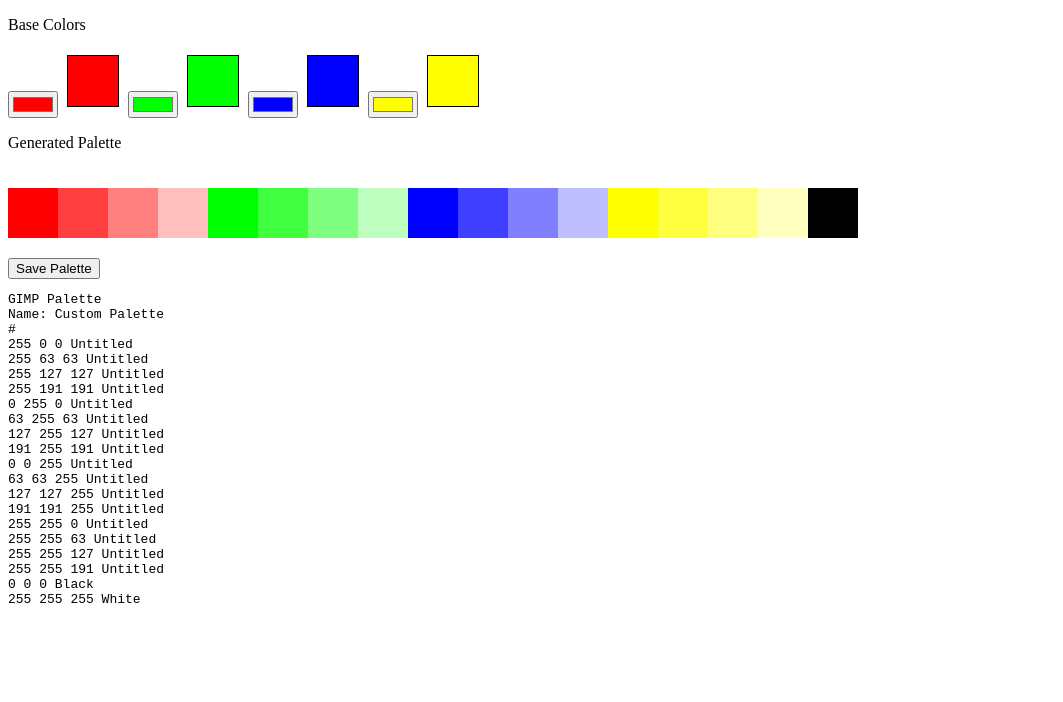
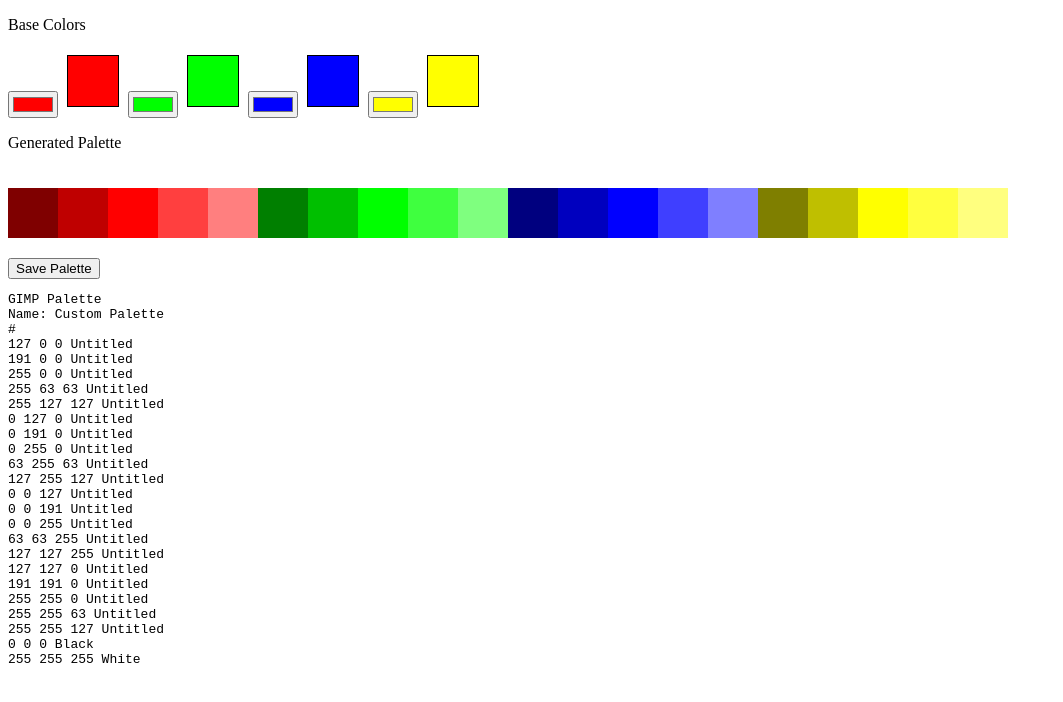
Before and after one commit to ForceConstant/palette_maker, a plain HTML site: page index.html in a window 1280 px wide. Shown: the whole page, without its empty margins (0-1063 px from the left). Drawn offline with Linux system fonts and the light colour scheme.

Commit message:
Add darker shades

```diff
--- a/index.html
+++ b/index.html
@@ -35,7 +35,7 @@
 
     <p>Generated Palette</p>
     <!-- Canvas for Palette -->
-    <canvas id="palette" width="900" height="50"></canvas>
+    <canvas id="palette" width="1000" height="50"></canvas>
     <p></p>
     <button id="savePaletteBtn">Save Palette</button>
 
@@ -53,6 +53,8 @@
         const patch4 = document.getElementById('patch4');
         const paletteCanvas = document.getElementById('palette');
         const ctx = paletteCanvas.getContext('2d');
+        const num_dark_shades = 2;
+        const num_light_shades = 2;
 
         // Add event listeners to color patches
         patch1.addEventListener('click', () => color1Input.click());
@@ -69,21 +71,41 @@
         // Function to generate lighter shades of a color
         function lighterShades(color, amount) {
             const shades = [];
-            for (let i = 1; i <= 3; i++) {
+            for (let i = 1; i <= num_light_shades; i++) {
                 shades.push(lightenColor(color, amount * i));
+            }
+            return shades;
+        }
+
+        // Function to generate darker shades of a color
+        function darkerShades(color, amount) {
+            const shades = [];
+            for (let i = num_dark_shades; i >= 1; i--) {
+                shades.push(darkenColor(color, amount * i));
             }
             return shades;
         }
 
         // Function to lighten a color
         function lightenColor(color, amount) {
-            console.log('lighten by: ', amount)
             let rgb = hexToRgb(color);
 
             // Calculate the new RGB values
             rgb.r = Math.min(255, Math.floor(rgb.r + (255 - rgb.r) * amount));
             rgb.g = Math.min(255, Math.floor(rgb.g + (255 - rgb.g) * amount));
             rgb.b = Math.min(255, Math.floor(rgb.b + (255 - rgb.b) * amount));
+
+            return rgbToHex(rgb);
+        }
+
+        // Function to darken a color
+        function darkenColor(color, amount) {
+            let rgb = hexToRgb(color);
+
+            // Calculate the new RGB values
+            rgb.r = Math.max(0, Math.floor(rgb.r * (1 - amount)));
+            rgb.g = Math.max(0, Math.floor(rgb.g * (1 - amount)));
+            rgb.b = Math.max(0, Math.floor(rgb.b * (1 - amount)));
 
             return rgbToHex(rgb);
         }
@@ -104,45 +126,6 @@
         // Helper function to convert RGB to hex
         function rgbToHex(rgb) {
             return '#' + ((1 << 24) + (rgb.r << 16) + (rgb.g << 8) + rgb.b).toString(16).slice(1).toUpperCase();
-        }
-
-        // Function to draw palette
-        function drawPalette() {
-            ctx.clearRect(0, 0, paletteCanvas.width, paletteCanvas.height);
-            let x = 0;
-            let amount = .25
-            const colors = [color1Input.value, color2Input.value, color3Input.value, color4Input.value];
-            console.log('Drawing palette with colors:', colors);
-            for (const color of colors) {
-                console.log('Drawing color:', color, 'at position:', x);
-                if (!ctx.fillStyle) {
-                    console.error('Error setting fillStyle:', ctx.fillStyle);
-                }
-                ctx.fillStyle = color;
-                ctx.fillRect(x, 0, 50, 50);
-                x += 50;
-                const shades = lighterShades(color, amount);
-                if (shades.length !== 3) {
-                    console.error('Error generating shades:', shades);
-                }
-                console.log('Drawing shades of color:', color, 'at positions:', x, 'to', x + (shades.length * 50));
-                for (const shade of shades) {
-                    console.log('Drawing shade:', shade, 'at position:', x);
-                    if (!ctx.fillStyle) {
-                        console.error('Error setting fillStyle:', ctx.fillStyle);
-                    }
-                    ctx.fillStyle = shade;
-                    ctx.fillRect(x, 0, 50, 50);
-                    x += 50;
-                }
-            }
-            ctx.fillStyle = "#000000";
-            ctx.fillRect(x, 0, 50, 50);
-
-            x += 50
-            ctx.fillStyle = "#FFFFFF";
-            ctx.fillRect(x, 0, 50, 50);
-            console.log('Finished drawing palette.');
         }
 
 
@@ -168,15 +151,56 @@
             updateGPLDisplay();
         });
 
+        function drawPalette() {
+            ctx.clearRect(0, 0, paletteCanvas.width, paletteCanvas.height);
+            let x = 0;
+            let amount = .25;
+            const colors = [color1Input.value, color2Input.value, color3Input.value, color4Input.value];
+            for (const color of colors) {
+                const darkShades = darkerShades(color, amount);
+                const lightShades = lighterShades(color, amount);
+
+                for (const shade of darkShades) {
+                    ctx.fillStyle = shade;
+                    ctx.fillRect(x, 0, 50, 50);
+                    x += 50;
+                }
+
+                ctx.fillStyle = color;
+                ctx.fillRect(x, 0, 50, 50);
+                x += 50;
+
+                for (const shade of lightShades) {
+                    ctx.fillStyle = shade;
+                    ctx.fillRect(x, 0, 50, 50);
+                    x += 50;
+                }
+            }
+            ctx.fillStyle = "#000000";
+            ctx.fillRect(x, 0, 50, 50);
+
+            x += 50;
+            ctx.fillStyle = "#FFFFFF";
+            ctx.fillRect(x, 0, 50, 50);
+        }
+
         function generateGPL(colors) {
             let gpl = "GIMP Palette\n";
             gpl += "Name: Custom Palette\n";
             gpl += "#\n";
             colors.forEach(color => {
+                const darkShades = darkerShades(color, 0.25);
+                const lightShades = lighterShades(color, 0.25);
+
+                darkShades.forEach(shade => {
+                    let shadeRgb = hexToRgb(shade);
+                    gpl += `${shadeRgb.r} ${shadeRgb.g} ${shadeRgb.b} Untitled\n`;
+                });
+
                 let rgb = hexToRgb(color);
                 gpl += `${rgb.r} ${rgb.g} ${rgb.b} Untitled\n`;
-                const shades = lighterShades(color, 0.25);
-                shades.forEach(shade => {
+
+                lightShades.forEach(shade => {
                     let shadeRgb = hexToRgb(shade);
                     gpl += `${shadeRgb.r} ${shadeRgb.g} ${shadeRgb.b} Untitled\n`;
                 });
```
